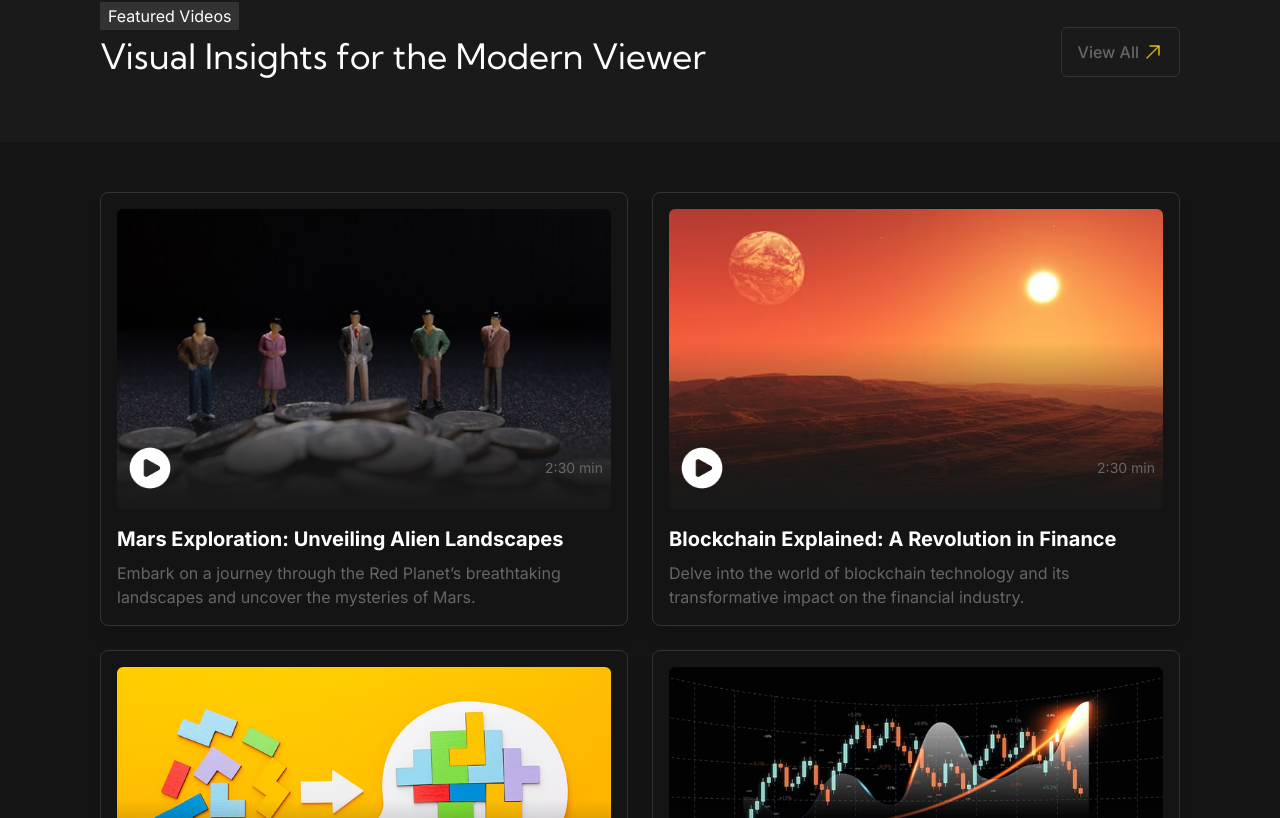
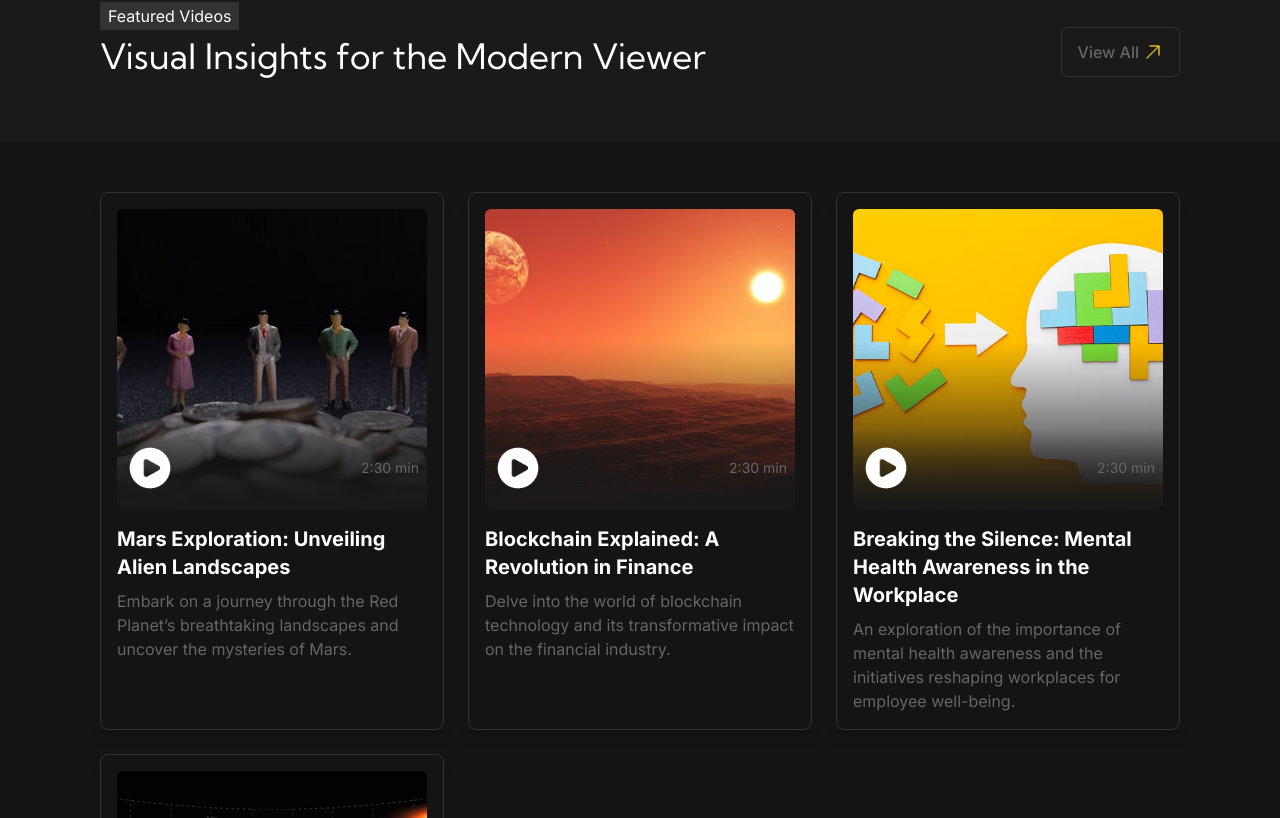
Before and after one commit to devsultan06/blog, a Next.js app: page /news in a window 1280 px wide. Shown: the part 2622-3440 px from the top of the page. Built offline with nearby package versions, Linux system fonts and the light colour scheme; a web font is replaced by a local one.

Commit message:
Refactor grid layout in InsightVideos, NewsArticle, and PodcastsVideos components for improved responsiveness

```diff
--- a/components/news/InsightVideos.tsx
+++ b/components/news/InsightVideos.tsx
@@ -4,7 +4,7 @@ import CustomImage from "@components/ui/CustomImage";
 
 const InsightVideos = () => {
     return (
-        <div className="grid grid-cols-2 max-900:grid-cols-1 gap-6 text-white px-[100px] max-900:px-[10px] py-[50px] max-900:py-[50px] ">
+        <div className="grid md:grid-cols-2 lg:grid-cols-3 sm:grid-cols-2 grid-cols-1 gap-6 text-white px-[100px] max-900:px-[10px] py-[50px] max-900:py-[50px] ">
             {insightvideoPosts.map((video) => (
                 <div key={video.id} className="rounded-lg p-4 shadow-lg border border-dark20">
                     <div
--- a/components/news/NewsArticle.tsx
+++ b/components/news/NewsArticle.tsx
@@ -4,7 +4,7 @@ import CustomImage from "@components/ui/CustomImage";
 const NewsArticle = () => {
     return (
         <div className="px-[100px] max-900:px-[10px] py-[50px] max-900:py-[50px] border border-dark20">
-            <div className="grid grid-cols-1 sm:grid-cols-2 lg:grid-cols-3 gap-6">
+            <div className="grid md:grid-cols-2 lg:grid-cols-3 sm:grid-cols-2 grid-cols-1 gap-6">
                 {newsArticles.map((article) => (
                     <div key={article.id} className="p-4 rounded-lg">
                         <CustomImage
--- a/components/podcasts/PodcastsVideos.tsx
+++ b/components/podcasts/PodcastsVideos.tsx
@@ -4,7 +4,7 @@ import CustomImage from "@components/ui/CustomImage";
 
 const PodcastsVideos = () => {
     return (
-        <div className="grid lg:grid-cols-3 md:grid-cols-2 max-900:grid-cols-1 gap-6 text-white px-[100px] max-900:px-[10px] py-[50px] max-900:py-[50px] ">
+        <div className="grid md:grid-cols-2 lg:grid-cols-3 sm:grid-cols-2 grid-cols-1 gap-6 text-white px-[100px] max-900:px-[10px] py-[50px] max-900:py-[50px] ">
             {podcastsvid.map((video) => (
                 <div key={video.id} className="rounded-lg p-4 shadow-lg ">
                     <div
```
